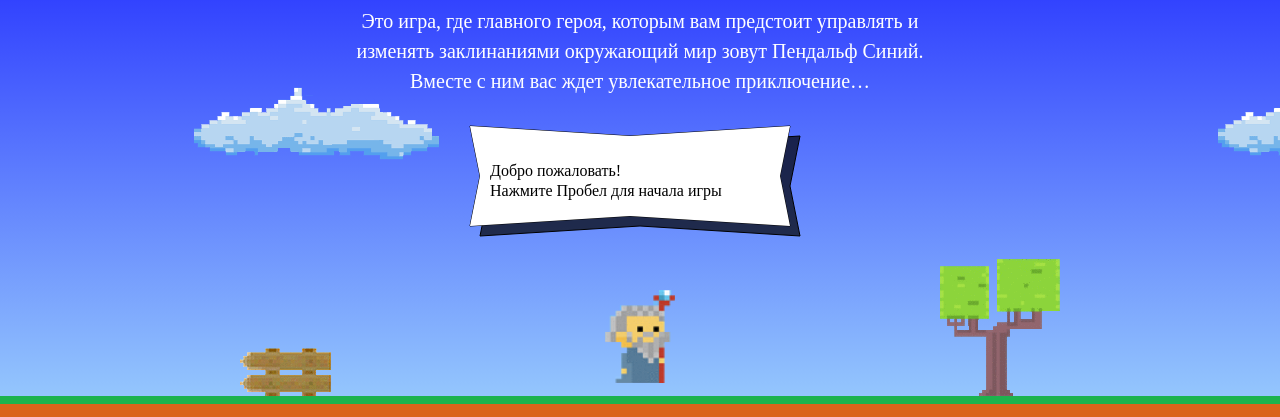
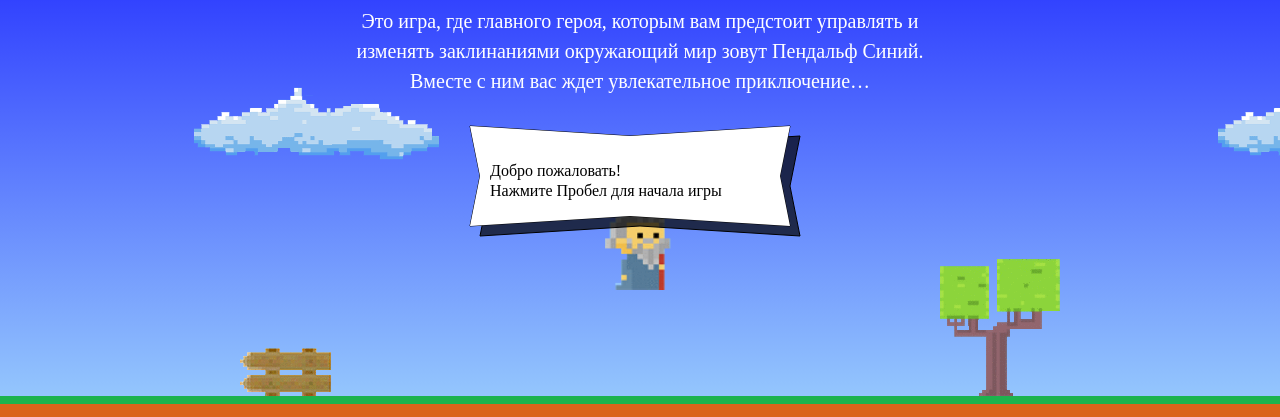
Before and after one commit to MelWttr/958727-code-and-magick-17, a website: page index.html in a window 1280 px wide. Shown: the part 203-620 px from the top of the page. Drawn offline with Linux system fonts and the light colour scheme; a web font is replaced by a local one.

Commit message:
правки с getWizardY

```diff
--- a/index.html
+++ b/index.html
@@ -193,7 +193,7 @@
       return (width - wizardWidth) / 2;
     }
     var getWizardY = function (height) {
-      return height / 3 + getWizardHeight();
+      return height / 3;
     }
   </script>
   <script src="js/game.js"></script>
```
Also changed, not shown: 1 other file.
